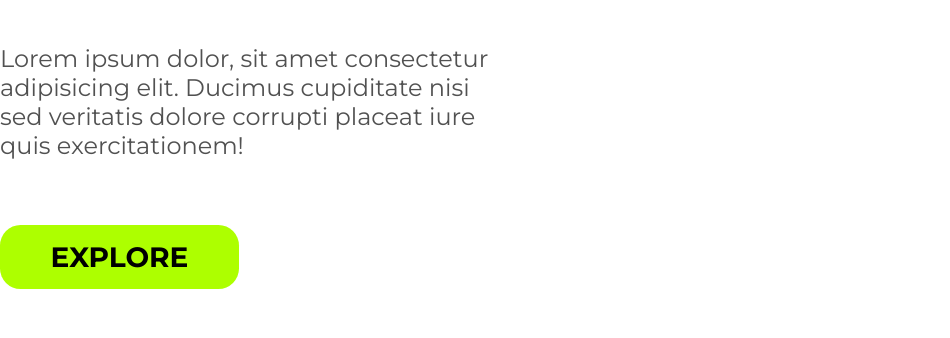
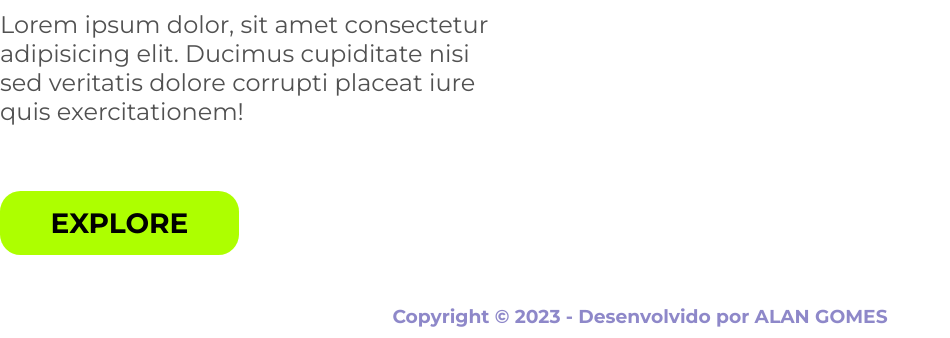
Before and after one commit to AlanGomes-Dev/We-Care, a plain HTML site: page Index.html in a window 1280 px wide. Shown: the part 873-1211 px from the top of the page, without its empty margins (0-950 px from the left). Drawn offline with Linux system fonts and the light colour scheme.

Commit message:
adicionado footer e atualização de image screen

```diff
--- a/Index.html
+++ b/Index.html
@@ -31,6 +31,9 @@
             <button class="explore">EXPLORE</button>
         </section>
     </main>
+    <footer>
+        <h3>Copyright © 2023 - Desenvolvido por ALAN GOMES</h3>
+    </footer>
 
 </body>
 
--- a/style.css
+++ b/style.css
@@ -5,8 +5,18 @@
     font-family: "Montserrat", sans-serif;
 }
 
+body {
+    display: flex;
+    flex-direction: column;
+    min-height: 100vh;
+}
+
+main {
+    flex: 1;
+}
+
 header {
-    padding: 44px 0 144px 77px;
+    padding: 44px 0 110px 77px;
     font-size: 24px;
     font-weight: 600;
     color: #989D9C;
@@ -36,6 +46,8 @@ img {
     margin: 0 86px -50px 125px;
     display: inline-block;
 }
+
+
 
 section {
     display: inline-block;
@@ -71,6 +83,12 @@ p {
     cursor: pointer;
 }
 
+footer{
+    text-align: center;
+    margin: 10px;
+    color: #8e88c9;
+}
+
 /* Responsivo para Cell phone */
 @media screen and (max-width:430px) {
     header{
```
Also changed, not shown: Screen We Care.png.
